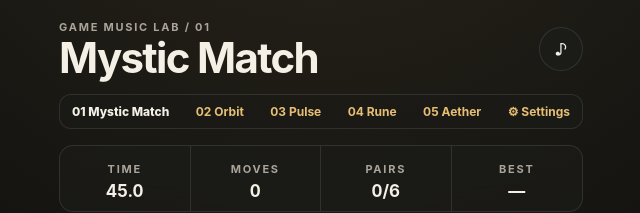
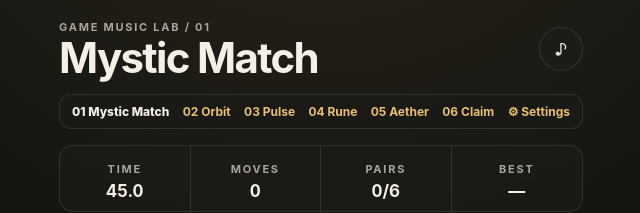
Before and after one commit to kameusagiyahoo/game_music, a website with bundled scripts: page index.html in a window 1280 px wide. Shown: the top 213 px of the page, without its empty margins (319-959 px from the left). Built offline with nearby package versions, Linux system fonts and the light colour scheme.

Commit message:
Link Beat Claim from main navigation

```diff
--- a/index.html
+++ b/index.html
@@ -24,6 +24,7 @@
       <a href="games/pulse-forge/">03 Pulse</a>
       <a href="games/rune-relay/">04 Rune</a>
       <a href="games/aether-shift/">05 Aether</a>
+      <a href="games/beat-claim/">06 Claim</a>
       <a href="settings/music/">⚙ Settings</a>
     </nav>
 
```
